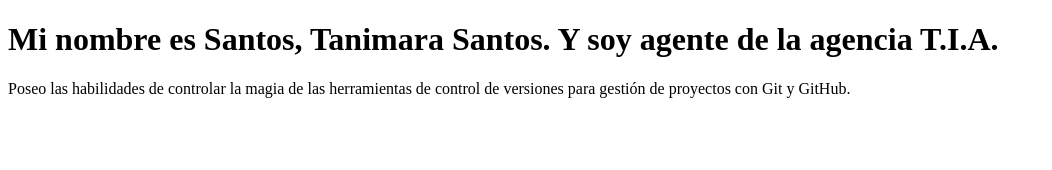
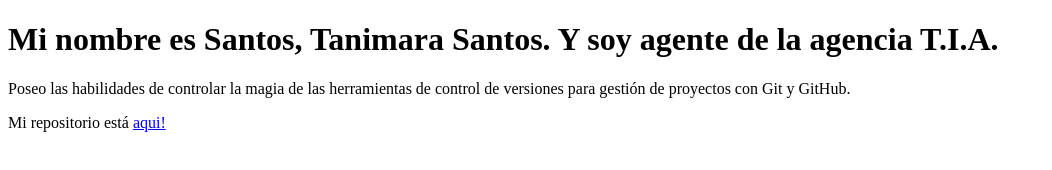
Before and after one commit to tanimaraeliassantos/eliassantos_tanimara_nov24, a plain HTML site: page src/index.html in a window 1280 px wide. Shown: the whole page, without its empty margins (0-1052 px from the left). Drawn offline with Linux system fonts and the light colour scheme.

Commit message:
FIX:Actualización index.html enlace

```diff
--- a/src/index.html
+++ b/src/index.html
@@ -15,5 +15,6 @@
 			Poseo las habilidades de controlar la magia de las herramientas de control
 			de versiones para gestión de proyectos con Git y GitHub.
 		</p>
+        <p>Mi repositorio está <a href="https://github.com/tanimaraeliassantos/eliassantos_tanimara_nov24">aqui!</a></p>
 	</body>
 </html>
```
